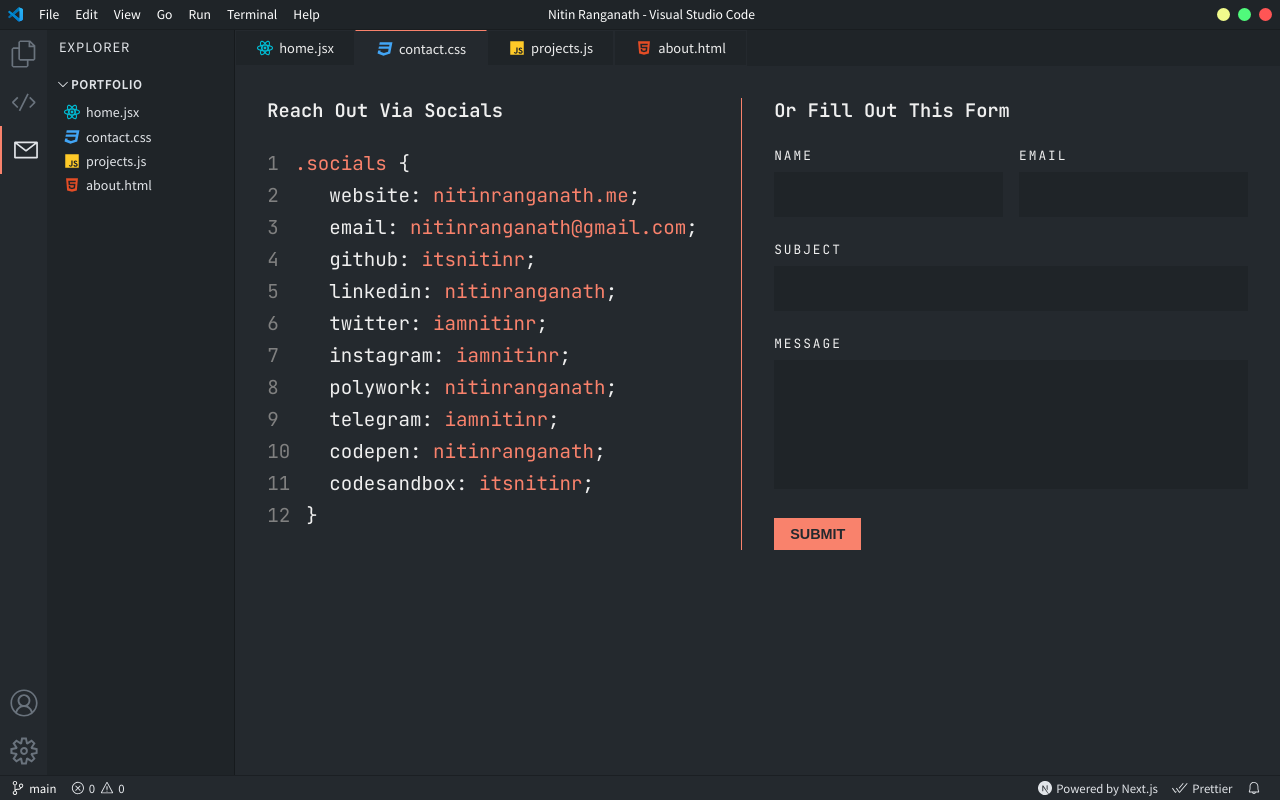
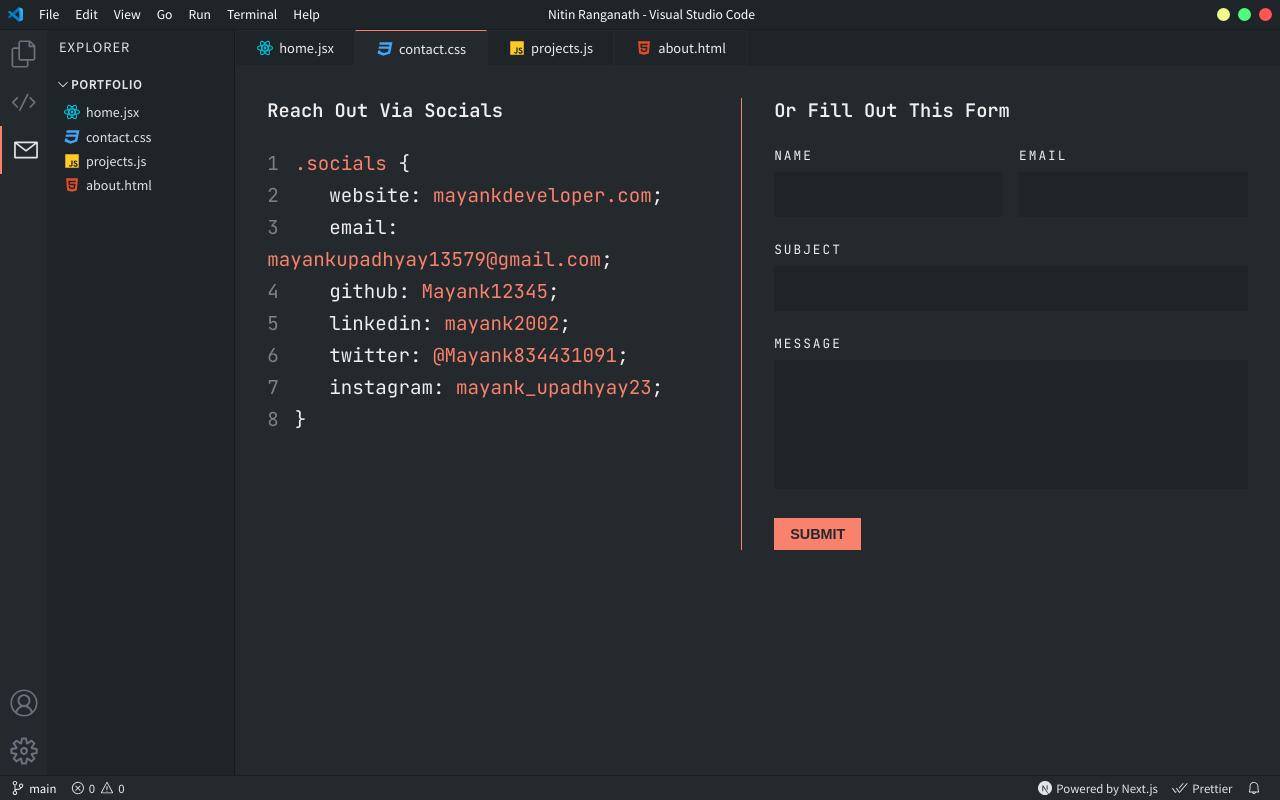
Before and after one commit to Mayank13579/my-portfolio, a Next.js app: page /contact in a window 1280 px wide. Built offline with nearby package versions, Linux system fonts and the light colour scheme.

Commit message:
add some changes

```diff
--- a/components/ContactCode.jsx
+++ b/components/ContactCode.jsx
@@ -3,53 +3,33 @@
 const contactItems = [
   {
     social: 'website',
-    link: 'nitinranganath.me',
-    href: 'https://nitinranganath.me',
+    link: 'mayankdeveloper.com',
+    href: 'https://developermayank.com',
   },
   {
     social: 'email',
-    link: 'nitinranganath@gmail.com',
-    href: 'mailto:nitinranganath@gmail.com',
+    link: 'mayankupadhyay13579@gmail.com',
+    href: 'mailto:mayank',
   },
   {
     social: 'github',
-    link: 'itsnitinr',
-    href: 'https://github.com/itsnitinr',
+    link: 'Mayank12345',
+    href: 'https://github.com/Mayank13579',
   },
   {
     social: 'linkedin',
-    link: 'nitinranganath',
-    href: 'https://www.linkedin.com/in/nitinranganath/',
+    link: 'mayank2002',
+    href: 'https://www.linkedin.com/in/mayank2002/',
   },
   {
     social: 'twitter',
-    link: 'iamnitinr',
-    href: 'https://www.twitter.com/iamnitinr',
+    link: '@Mayank834431091',
+    href: 'https://www.twitter.com/Mayank834431091',
   },
   {
     social: 'instagram',
-    link: 'iamnitinr',
-    href: 'https://www.instagram.com/iamnitinr',
-  },
-  {
-    social: 'polywork',
-    link: 'nitinranganath',
-    href: 'https://www.polywork.com/nitinranganath',
-  },
-  {
-    social: 'telegram',
-    link: 'iamnitinr',
-    href: 'https://t.me/iamnitinr',
-  },
-  {
-    social: 'codepen',
-    link: 'nitinranganath',
-    href: 'https://codepen.io/itsnitinr',
-  },
-  {
-    social: 'codesandbox',
-    link: 'itsnitinr',
-    href: 'https://codesandbox.io/u/itsnitinr',
+    link: 'mayank_upadhyay23',
+    href: 'https://www.instagram.com/mayank_upadhyay23',
   },
 ];
 
--- a/pages/about.jsx
+++ b/pages/about.jsx
@@ -2,6 +2,10 @@
   return (
     <>
       <h3>A Little Bit About Me</h3>
+      <br />
+      <h4>As a seasoned web developer with a passion for crafting innovative and efficient digital solutions, I bring expertise in a variety of technologies, including Node.js and React.js. With a solid foundation in full-stack development, I thrive on turning creative concepts into functional, user-friendly applications. My journey in web development is marked by a commitment to staying abreast of the latest industry trends and continuously expanding my skill set. <br />
+      <br />
+       Whether architecting scalable backend systems or designing intuitive user interfaces, I approach every project with a dedication to excellence and a keen eye for detail. My goal is to create seamless and impactful digital experiences that not only meet but exceed client expectations. With a proven track record of successful projects and a genuine enthusiasm for tackling new challenges, I am poised to contribute to the ever-evolving landscape of web development.</h4>
     </>
   );
 };
--- a/pages/api/projects.json
+++ b/pages/api/projects.json
@@ -1,7 +1,7 @@
 [
   {
     "id": 1,
-    "name": "Driwwwle",
+    "name": "ecommerce-react",
     "image": "https://imgur.com/kbGs6zH.png",
     "description": "A platform for web developers to showcase their projects",
     "tags": ["next", "node", "mongodb", "tailwind", "react-query"],
```
Also changed, not shown: components/ArticleCard.jsx (deleted, +0 -40 lines).
